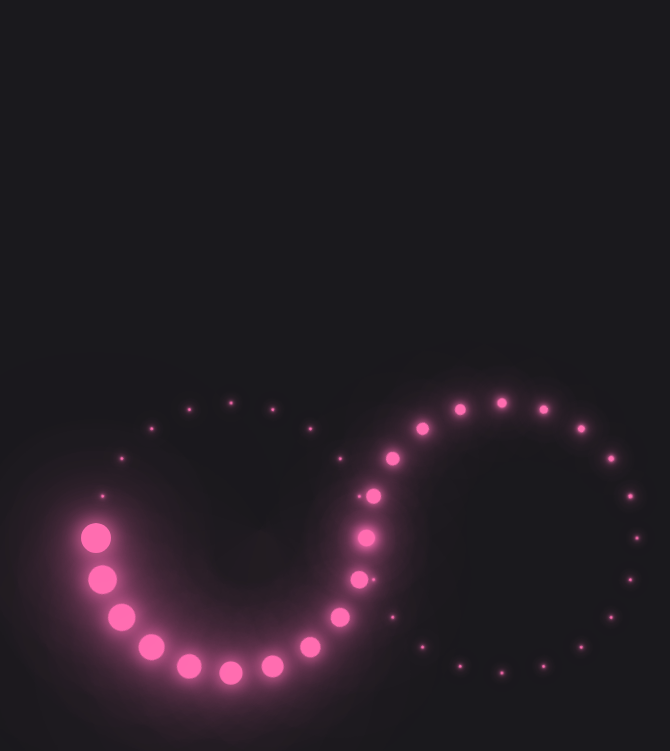
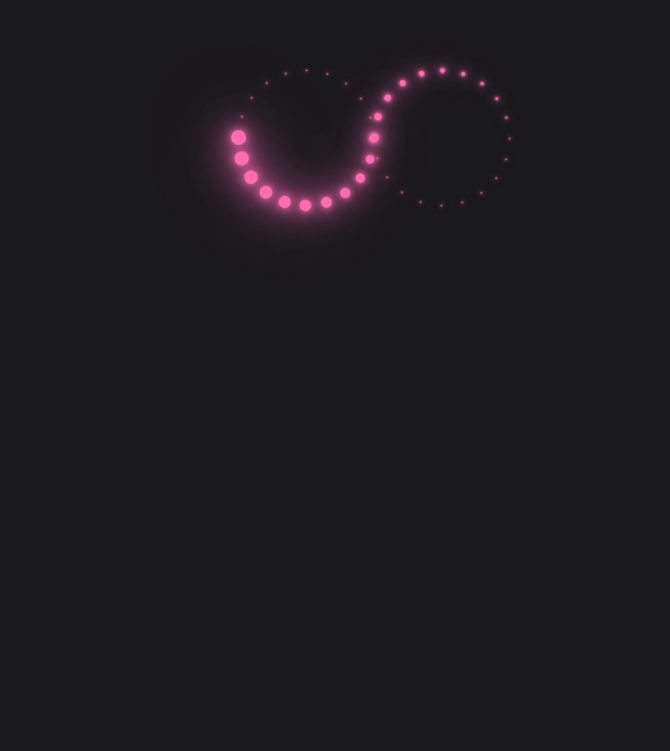
Before and after one commit to itsonlythebeginning/infinity, a plain HTML site: page index.html in a window 1280 px wide. Shown: the part 262-1013 px from the top of the page, without its empty margins (259-929 px from the left). After the commit the page ends 800 px from the top, so only its background shows below. Drawn offline with Linux system fonts and the light colour scheme.

Commit message:
Update styles.css

```diff
--- a/styles.css
+++ b/styles.css
@@ -16,7 +16,7 @@ body {
     background-color: #1a191d;
     animation: animateColor  8s linear infinite           ;
 
-    zoom: 200%
+
 
 }
 
```
